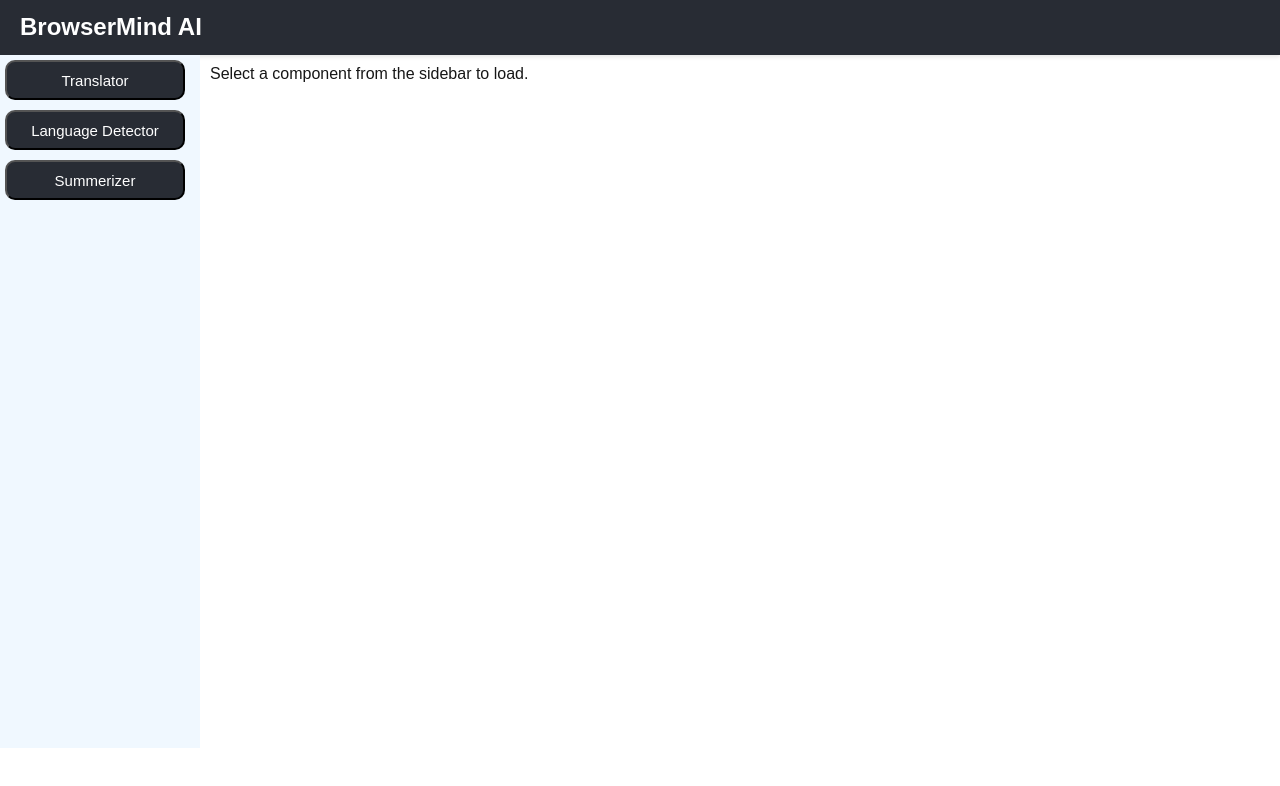
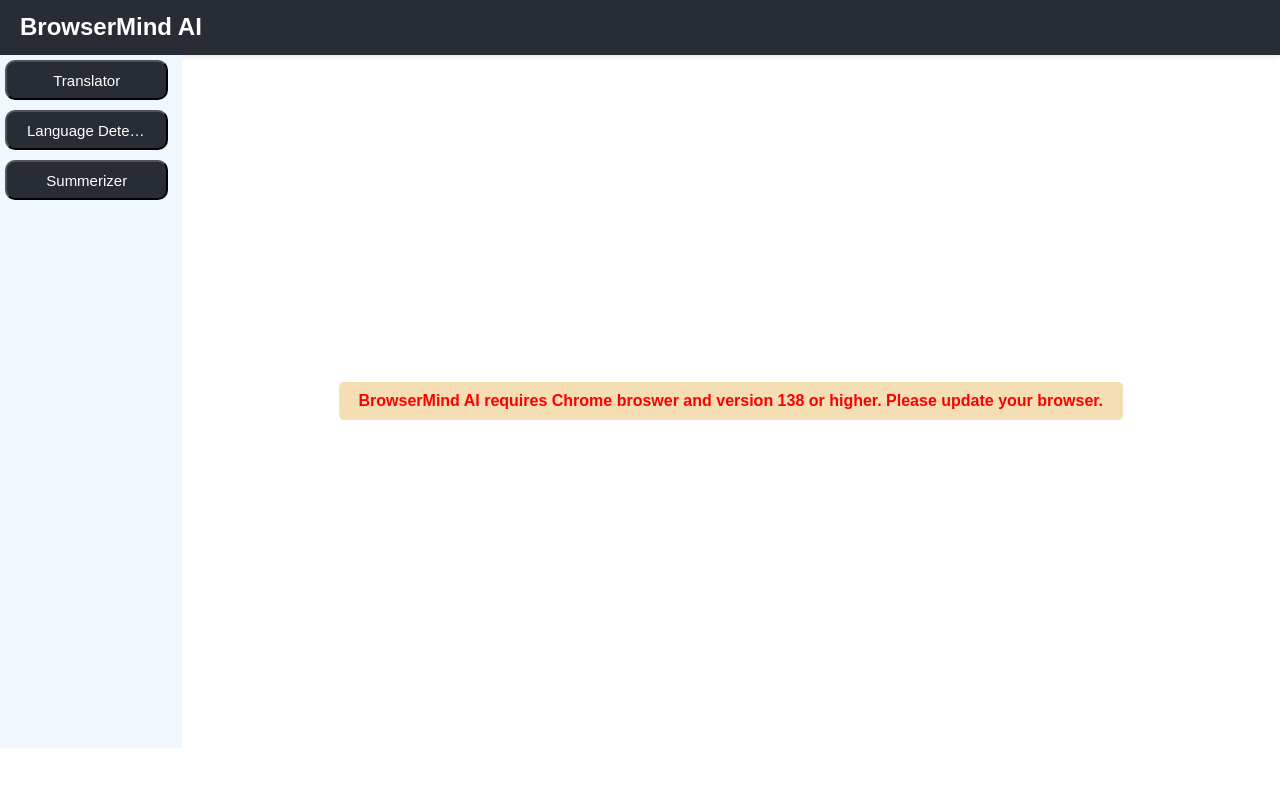
Before and after one commit to koushil-mankali/BrowserMindAI, a Next.js app: page / in a window 1280 px wide. Shown: the top 786 px of the page. Built offline with nearby package versions, Linux system fonts and the light colour scheme.

Commit message:
WIP translator

```diff
--- /dev/null
+++ b/app/Components/ErrorComponent/ErrorComponent.tsx
@@ -0,0 +1,25 @@
+const ErrorComponent = ({
+  errorMessage,
+  closeMessage = () => {},
+}: {
+  errorMessage: string;
+  closeMessage?: () => void;
+}) => {
+  return (
+    <div
+      style={{
+        padding: "10px 20px",
+        backgroundColor: "wheat",
+        color: "red",
+        borderRadius: "5px",
+        fontWeight: "bold",
+        cursor: "pointer",
+      }}
+      onClick={closeMessage}
+    >
+      {errorMessage}
+    </div>
+  );
+};
+
+export default ErrorComponent;
--- a/app/Components/TranslatorComponent/TranslatorComponent.tsx
+++ b/app/Components/TranslatorComponent/TranslatorComponent.tsx
@@ -1,5 +1,153 @@
+"use client";
+import { stat } from "fs";
+import {
+  InputEvent,
+  InputEventHandler,
+  useEffect,
+  useRef,
+  useState,
+} from "react";
+
 const TranslatorComponent = () => {
-  return <div>TranslatorComponent</div>;
+  const [inputText, setInputText] = useState("");
+  const [outputText, setOutputText] = useState("");
+  const [status, setStatus] = useState("checking...");
+  const [languages, setLanguages] = useState({
+    source: "en",
+    target: "te",
+  });
+
+  useEffect(() => {
+    (async () => {
+      //@ts-expect-error Translator is a global object provided by the chrome browser
+      const status = await Translator?.availability({
+        sourceLanguage: languages?.source || "en",
+        targetLanguage: languages?.target || "en",
+      });
+
+      switch (status) {
+        case "available":
+        case "downloadable":
+        case "downloading":
+          setStatus("✅");
+          break;
+        case "unavailable":
+        default:
+          setStatus("❌");
+      }
+    })();
+  }, [languages]);
+
+  const translateHandler = async () => {
+    console.log("clicked", inputText, languages);
+    if (!inputText) {
+      alert("Please enter text to translate.");
+      return;
+    }
+
+    if (languages?.source && languages?.target) {
+      try {
+        //@ts-expect-error Translator is a global object provided by the chrome browser
+        const translator = await Translator.create({
+          sourceLanguage: languages?.source || "en",
+          targetLanguage: languages?.target || "te",
+        });
+
+        console.log("translator", translator);
+
+        const translatedText = await translator.translate(inputText);
+        console.log("translatedText", translatedText);
+        setOutputText(translatedText);
+      } catch (err) {
+        //
+      }
+    }
+  };
+
+  return (
+    <div
+      style={{
+        width: "60%",
+        height: "70%",
+        padding: "10px",
+        border: "5px solid crimson",
+        borderRadius: "10px",
+        backgroundColor: "#f9f9f9",
+        color: "black",
+        display: "flex",
+        flexDirection: "column",
+        gap: "10px",
+      }}
+    >
+      <div style={{ margin: "5px 0", fontSize: "12px" }}>
+        Translator Status: {status}
+      </div>
+      <div style={{ display: "flex", flexDirection: "column", gap: "10px" }}>
+        <label style={{ fontSize: "14px" }}>Enter text to translate:</label>
+        <input
+          type="text"
+          value={inputText}
+          onChange={(e: React.ChangeEvent<HTMLInputElement>) =>
+            setInputText(e.target.value)
+          }
+          style={{
+            width: "100%",
+            padding: "10px",
+            borderRadius: "5px",
+            border: "1px solid #ccc",
+            fontSize: "14px",
+          }}
+        />
+        <button
+          style={{
+            display: "flex",
+            padding: "5px",
+            alignSelf: "flex-end",
+            cursor: "pointer",
+          }}
+          disabled={!inputText}
+          onClick={translateHandler}
+        >
+          Translate
+        </button>
+      </div>
+      <div style={{ display: "flex", flexDirection: "column", gap: "10px" }}>
+        <label style={{ fontSize: "14px" }}>Source Language:</label>
+        <select
+          value={inputText}
+          onSelect={(e: React.ChangeEvent<HTMLSelectElement>) =>
+            setInputText(e.target.value)
+          }
+          style={{
+            width: "100%",
+            padding: "10px",
+            borderRadius: "5px",
+            border: "1px solid #ccc",
+            fontSize: "14px",
+          }}
+        ></select>
+        <label style={{ fontSize: "14px" }}>Target Language:</label>
+        <input
+          type="text"
+          value={inputText}
+          onChange={(e: React.ChangeEvent<HTMLInputElement>) =>
+            setInputText(e.target.value)
+          }
+          style={{
+            width: "100%",
+            padding: "10px",
+            borderRadius: "5px",
+            border: "1px solid #ccc",
+            fontSize: "14px",
+          }}
+        />
+      </div>
+      <div style={{ color: "green" }}>
+        <p style={{ marginBottom: "3px" }}>AI Output:</p>{" "}
+        <p style={{ fontSize: "12px" }}>{outputText}</p>
+      </div>
+    </div>
+  );
 };
 
 export default TranslatorComponent;
--- a/app/Components/index.ts
+++ b/app/Components/index.ts
@@ -3,9 +3,11 @@ import TranslatorComponent from "./TranslatorComponent/TranslatorComponent";
 import SummerizerComponent from "./SummerizerComponent/SummerizerComponent";
 
 import SidebarMenuButton from "./SidebarMenuButton/SidebarMenuButton";
+import ErrorComponent from "./ErrorComponent/ErrorComponent";
 
 export {
   SidebarMenuButton,
+  ErrorComponent,
   LanguageDetectorComponent,
   TranslatorComponent,
   SummerizerComponent,
--- a/app/page.tsx
+++ b/app/page.tsx
@@ -1,17 +1,20 @@
 "use client";
-import { useState } from "react";
+import { useEffect, useState } from "react";
 
 import css from "./page.module.css";
 
 import {
   SidebarMenuButton,
+  ErrorComponent,
   LanguageDetectorComponent,
   SummerizerComponent,
   TranslatorComponent,
 } from "./Components/index";
+import { error } from "console";
 
 export default function Home() {
   const [activeComponent, setActiveComponent] = useState<string>("");
+  const [errorMessage, setErrorMessage] = useState<string>("");
 
   const componentLoader = () => {
     switch (activeComponent) {
@@ -29,6 +32,27 @@ export default function Home() {
   const changeComponentHandler = (componentToLoad: string) => {
     setActiveComponent(componentToLoad);
   };
+
+  useEffect(() => {
+    try {
+      if (navigator) {
+        let ver = "";
+        navigator.userAgent.split(" ")?.map((item) => {
+          if (item?.indexOf("Chrome") == 0) {
+            ver = item?.split("/")[1];
+          }
+        });
+
+        if (+ver?.split(".")?.[0] < 138) {
+          setErrorMessage(
+            "BrowserMind AI requires Chrome broswer and version 138 or higher. Please update your browser."
+          );
+        }
+      }
+    } catch (err) {
+      //
+    }
+  }, []);
 
   return (
     <div
@@ -74,7 +98,21 @@ export default function Home() {
             changeComponent={changeComponentHandler}
           />
         </section>
-        <section style={{ padding: "10px" }}>{componentLoader()}</section>
+        <section
+          style={{
+            padding: "10px",
+            width: "100%",
+            display: "flex",
+            justifyContent: "center",
+            alignItems: "center",
+          }}
+        >
+          {errorMessage ? (
+            <ErrorComponent errorMessage={errorMessage} />
+          ) : (
+            componentLoader()
+          )}
+        </section>
       </main>
       <footer
         style={{
```
